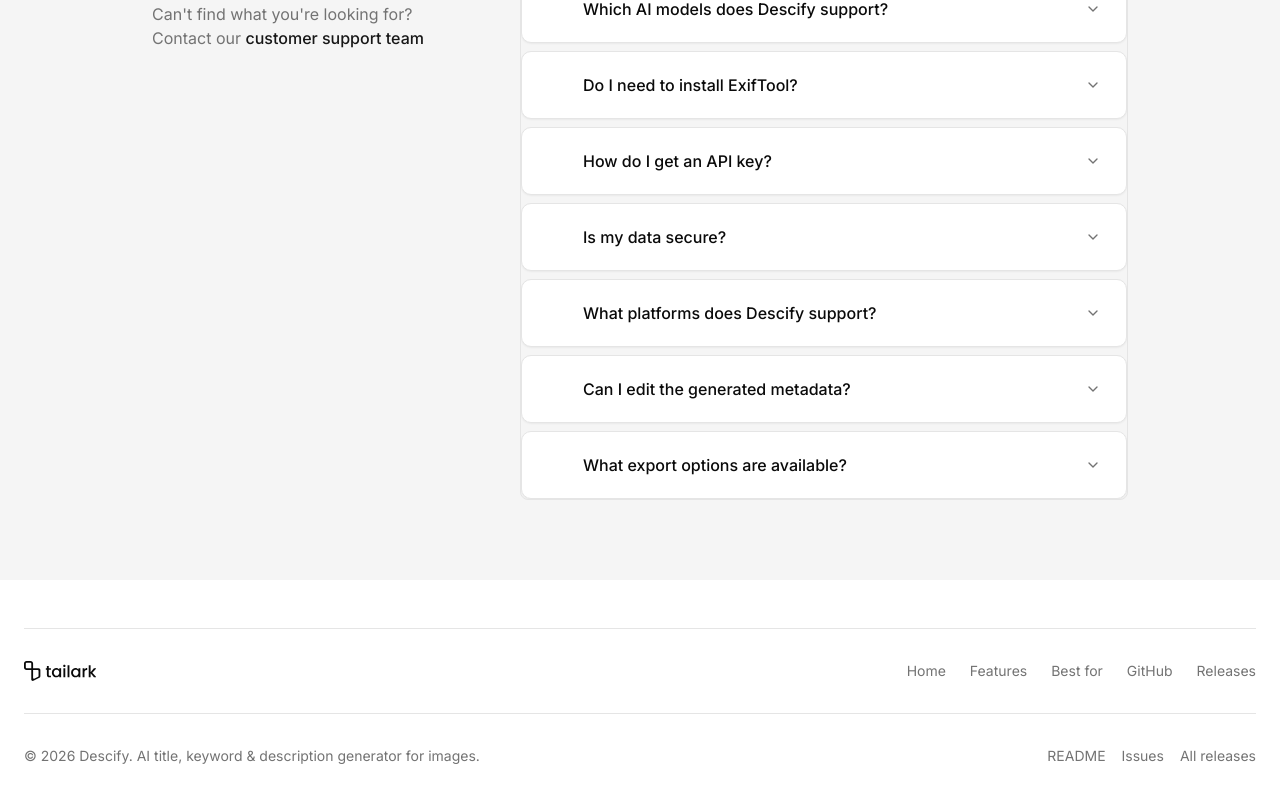
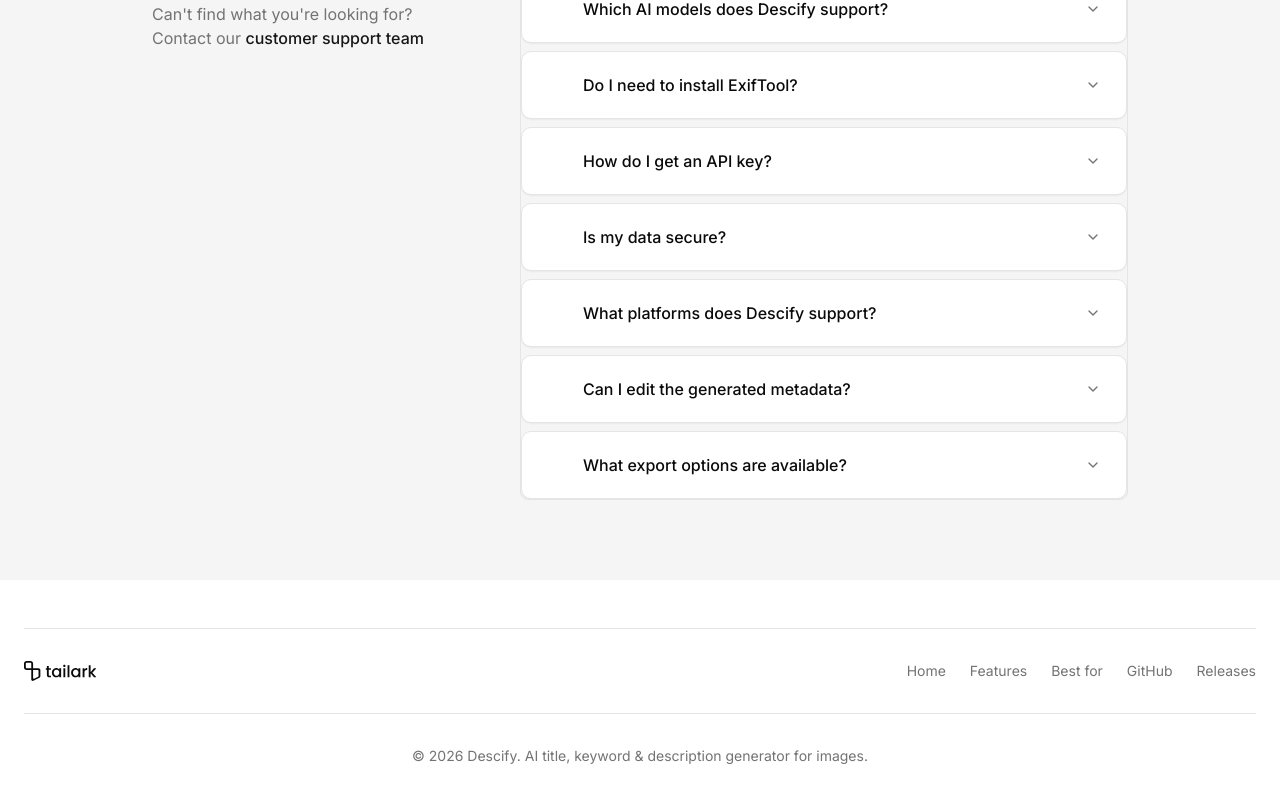
Before and after one commit to arrifat346afs/Descify-wab, a Next.js app: page / in a window 1280 px wide. Shown: the part 2121-2923 px from the top of the page. Built offline with nearby package versions, Linux system fonts and the light colour scheme; some icons are missing.

Commit message:
Updates: 2026-03-10T17:10:55.626Z

```diff
--- a/components/footer-3.tsx
+++ b/components/footer-3.tsx
@@ -34,31 +34,9 @@ export default function Footer() {
                         </nav>
                     </div>
                 </div>
-                <div className="@xl:flex-row @xl:justify-between flex flex-col-reverse gap-4 pt-8">
+                <div className=" flex justify-center gap-4 pt-8">
                     <p className="text-muted-foreground text-sm">&copy; {2026} Descify. AI title, keyword & description generator for images.</p>
-                    <div className="flex flex-wrap gap-4">
-                        <Link
-                            href="https://github.com/arrifat346afs/Descify/blob/main/README.md"
-                            target="_blank"
-                            rel="noreferrer"
-                            className="text-muted-foreground hover:text-foreground text-sm transition-colors">
-                            README
-                        </Link>
-                        <Link
-                            href="https://github.com/arrifat346afs/Descify/issues"
-                            target="_blank"
-                            rel="noreferrer"
-                            className="text-muted-foreground hover:text-foreground text-sm transition-colors">
-                            Issues
-                        </Link>
-                        <Link
-                            href="https://github.com/arrifat346afs/Descify/releases"
-                            target="_blank"
-                            rel="noreferrer"
-                            className="text-muted-foreground hover:text-foreground text-sm transition-colors">
-                            All releases
-                        </Link>
-                    </div>
+                    {/*  */}
                 </div>
             </div>
         </footer>
```
